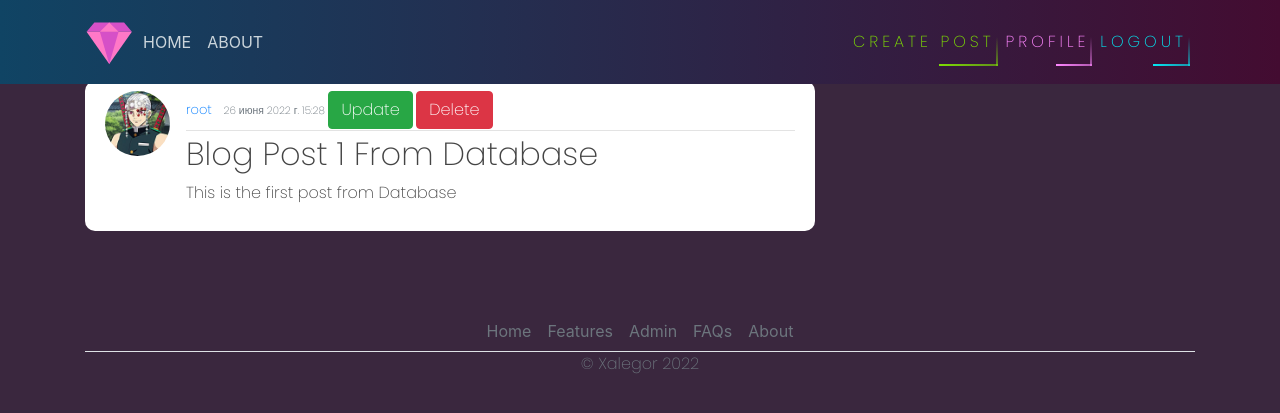
After one commit to Xalegor1/blog_django, a Django app: page /post/1 in a window 1280 px wide. The commit adds this page. Shown: the top 413 px of the page. Run offline with Django 4.2, Linux system fonts and the light colour scheme; a user stored in the database is signed in; data comes from the database, SQL or seed files in the repository; both versions use the stored data as it was after the commit; parts of the project's set-up code (start-up, migrations or seed data) failed here and were passed over; some libraries are stand-ins or nearby versions.

Commit message:
finished_commit

```diff
--- a/blog_dj/blog_dj/urls.py
+++ b/blog_dj/blog_dj/urls.py
@@ -29,7 +29,7 @@ urlpatterns = [
 
     path('register/', users_views.register, name='register'),
     path('profile/', users_views.profile, name='profile'),
-    path('profile_check/<str:name>', users_views.profile_check, name='profile_check'),
+    re_path(r'^profile_check/(?P<username>[\w\-]+)/$', users_views.profile_check, name='profile_check'),
     path('profile/profile_update/', users_views.profile_update, name='profile-update'),
     path('login/', auth_views.LoginView.as_view(template_name='users/login.html'), name='login'),
     path('logout/', auth_views.LogoutView.as_view(template_name='users/logout.html'), name='logout'),
--- a/blog_dj/core/models.py
+++ b/blog_dj/core/models.py
@@ -1,6 +1,7 @@
 from django.db import models
 from django.contrib.auth.models import User
 from django.utils import timezone
+from django.urls import reverse
 # Create your models here.
 
 class Post(models.Model):
@@ -12,3 +13,7 @@ class Post(models.Model):
 
     def __str__(self):
         return self.title
+
+
+    def get_absolute_url(self):
+        return reverse('post_detail', kwargs={'pk': self.pk })
--- a/blog_dj/core/templates/core/base.html
+++ b/blog_dj/core/templates/core/base.html
@@ -40,7 +40,7 @@
               <a class="nav-item nav-link" href="#">Register</a> -->
               <!-- <button class="noselect">Create Post</button> -->
 
-                <a href="#" id="auth-links">
+                <a href="{% url 'post_create' %}" id="auth-links">
                 <span></span>
                 <span></span>
                 <span></span>
@@ -103,7 +103,7 @@
         <div class="col-md-8">
            {% block content %}{% endblock %}
         </div>
-
+        {% block mama %}
         <div class="col-md-4">
           <div class="content-sectionw">
             <!-- <h3>Our Sidebar</h3>
@@ -148,6 +148,7 @@
               </div>
           </div>
         </div>
+        {% endblock mama %}
       </div>
 
 
--- /dev/null
+++ b/blog_dj/core/templates/core/post_detail.html
@@ -0,0 +1,20 @@
+{% extends "core/base.html" %}
+{% block content %}
+{% block mama %}{% endblock mama %}
+    <article class="media content-section">
+            <img class="rounded-circle article-img" src="{{ object.author.profile.image.url }}" alt="">
+            <div class="media-body">
+                <div class="article-metadata">
+                    <a class="mr-2" href="{% url 'profile' %}">{{ object.author }}</a>
+                    <small class="text-muted">{{ object.date_posted }}</small>
+                    {% if object.author == user %}
+                    <a class="btn btn-success" href="{% url 'post_update' object.id %}">Update</a>
+                    <a class="btn btn-danger" href="{% url 'post_delete' object.id %}">Delete</a>
+                    {% endif %}
+                </div>
+                    <h2><a class="article-title" href="#">{{ object.title }}</a></h2>
+                    <p class="article-content">{{ object.content }}</p>
+                </div>
+            <br>
+    </article>
+{% endblock %}
--- a/blog_dj/core/urls.py
+++ b/blog_dj/core/urls.py
@@ -1,8 +1,15 @@
 from django.urls import path
 from . import views
+from .views import PostListView, PostDetailView, PostCreateView, PostUpdateView, PostDeleteView
+
+urlpatterns = [
+    # path('', views.index, name='index'),
+    path('about/', views.about, name='about'),
 
 
-urlpatterns = [
-    path('', views.index, name='index'),
-    path('about/', views.about, name='about')
+    path('', PostListView.as_view(), name='index'),
+    path('post_create/', PostCreateView.as_view(), name='post_create'),
+    path('post/<int:pk>', PostDetailView.as_view(), name='post_detail'),
+    path('post/<int:pk>/update', PostUpdateView.as_view(), name='post_update'),
+    path('post/<int:pk>/delete', PostDeleteView.as_view(), name='post_delete'),
 ]
--- a/blog_dj/core/views.py
+++ b/blog_dj/core/views.py
@@ -1,18 +1,84 @@
+from urllib.error import HTTPError
 from django.shortcuts import render
-from django.http import HttpResponse
+from django.http import *
 from .models import Post, User
+from django.views.generic import ListView, DetailView, CreateView, UpdateView, DeleteView
+from django.contrib.auth.decorators import login_required
+from django.contrib.auth.mixins import LoginRequiredMixin, UserPassesTestMixin
 # Create your views here.
 
 
 
-def index(request):
-    context = {
-        'posts' : Post.objects.all(),
-        'users' : User.objects.all()
-    }
-    return render(request, "core/index.html", context)
+# def index(request):
+#     context = {
+#         'posts' : Post.objects.all(),
+#         'users' : User.objects.all()
+#     }
+#     return render(request, "core/index.html", context)
 
 
 
 def about(request):
     return render(request, "core/about.html", {'title': 'About page!'})
+
+
+
+class PostListView(LoginRequiredMixin, ListView):
+    model = Post
+    template_name = 'core/index.html'
+    context_object_name = 'posts'
+    ordering = ['-date_posted']
+
+
+
+class PostDetailView(LoginRequiredMixin, DetailView):
+    model = Post
+
+
+
+class PostCreateView(LoginRequiredMixin, CreateView):
+    model = Post
+    fields = ['title', 'content']
+    template_name = 'core/post_create.html'
+
+
+    def form_valid(self, form):
+        form.instance.author = self.request.user
+        return super().form_valid(form)
+
+
+    def test_func(self):
+        post = self.get_object()
+        if self.request.user == post.author:
+            return True
+        return False
+
+
+class PostUpdateView(LoginRequiredMixin, UserPassesTestMixin, UpdateView):
+    model = Post
+    fields = ['title', 'content']
+    template_name = 'core/post_update.html'
+
+    def form_valid(self, form):
+        form.instance.author = self.request.user
+        return super().form_valid(form)
+
+
+    def test_func(self):
+        post = self.get_object()
+        if self.request.user == post.author:
+            return True
+        return False
+
+
+class PostDeleteView(LoginRequiredMixin, UserPassesTestMixin, DeleteView):
+    model = Post
+    template_name = 'core/post_delete.html'
+    success_url = '/'
+
+
+    def test_func(self):
+        post = self.get_object()
+        if self.request.user == post.author:
+            return True
+        return False
--- a/blog_dj/users/models.py
+++ b/blog_dj/users/models.py
@@ -7,6 +7,7 @@ from PIL import Image
 class Profile(models.Model):
     user = models.OneToOneField(User, on_delete=models.CASCADE)
     image = models.ImageField(default='default.jpg', upload_to='profile_pics')
+
 
 
     def __str__(self):
--- a/blog_dj/users/templates/users/logout.html
+++ b/blog_dj/users/templates/users/logout.html
@@ -8,9 +8,6 @@
                 <legend class="border-bottom mb-4">Did you log out?</legend>
                 <h4>You just logged out</h4>
             </fieldset>
-            <div class="form-group">
-                <button class="btn btn-outline-info" type="submit"><a style="text-decoration: none;" href="{% url 'login' %}">Login Again</a></button>
-            </div>
         </form>
 
     </div>
--- a/blog_dj/users/templates/users/profile.html
+++ b/blog_dj/users/templates/users/profile.html
@@ -1,7 +1,7 @@
 {% extends 'core/base.html' %}
 {% block content %}
 {% load crispy_forms_tags %}
-
+{% block mama %}{% endblock mama %}
 
     <!--    <link rel="stylesheet" href="main.css">-->
 
--- a/blog_dj/users/templates/users/profile_check.html
+++ b/blog_dj/users/templates/users/profile_check.html
@@ -1,6 +1,7 @@
 {% extends 'core/base.html' %}
 {% block content %}
 {% load crispy_forms_tags %}
+{% block mama %}{% endblock mama %}
 
 
     <!--    <link rel="stylesheet" href="main.css">-->
@@ -12,7 +13,7 @@
       <!-- <img src="img.jpg" alt="John" style="width:100%"> -->
       <div class="m-b-25"> <img class="rounded-circle account-img" id="profile-img" src="{{ user.profile.image.url }}" class="img-radius" alt="User-Profile-Image"></div>
 
-      <h1 id="profile-h1">{{ user.username }}</h1>
+      <h1 id="profile-h1">{{ user.username|title }}</h1>
       <p class="title">{{ user.email }}</p>
       <!-- <p>My Social Live  Below</p> -->
       <a href="#" id="auth-links"><i class="fa fa-dribbble"></i></a>
--- /dev/null
+++ b/main.py
@@ -0,0 +1 @@
+print('hello world')
```
Also changed, not shown: blog_dj/core/templates/core/index.html (+4 -3 lines), blog_dj/core/templates/core/post_create.html (added, +18 -0 lines), blog_dj/core/templates/core/post_delete.html (added, +18 -0 lines), blog_dj/core/templates/core/post_update.html (added, +19 -0 lines), blog_dj/users/views.py (+9 -4 lines), blog_dj/db.sqlite3, blog_dj/media/profile_pics/aizenSolo.jpg (added), blog_dj/users/migrations/0001_initial.py.
